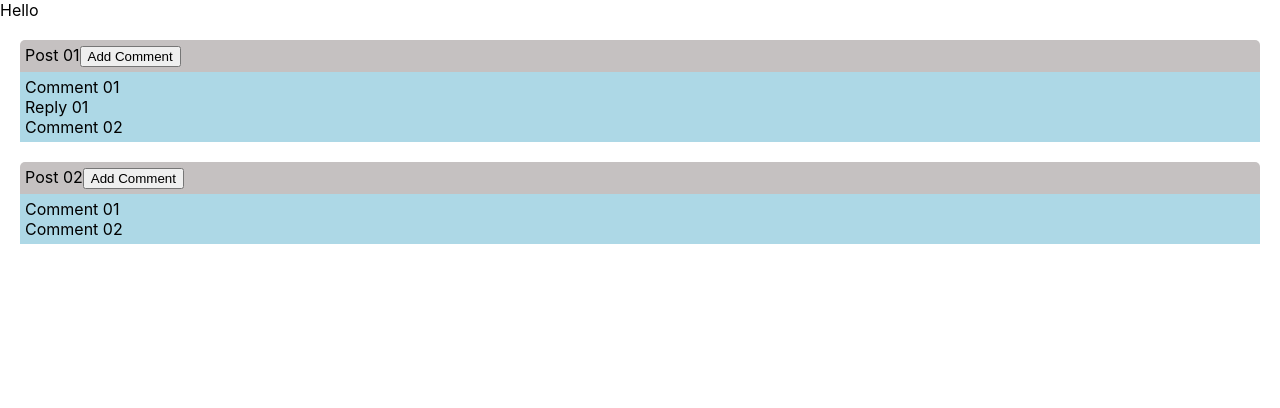
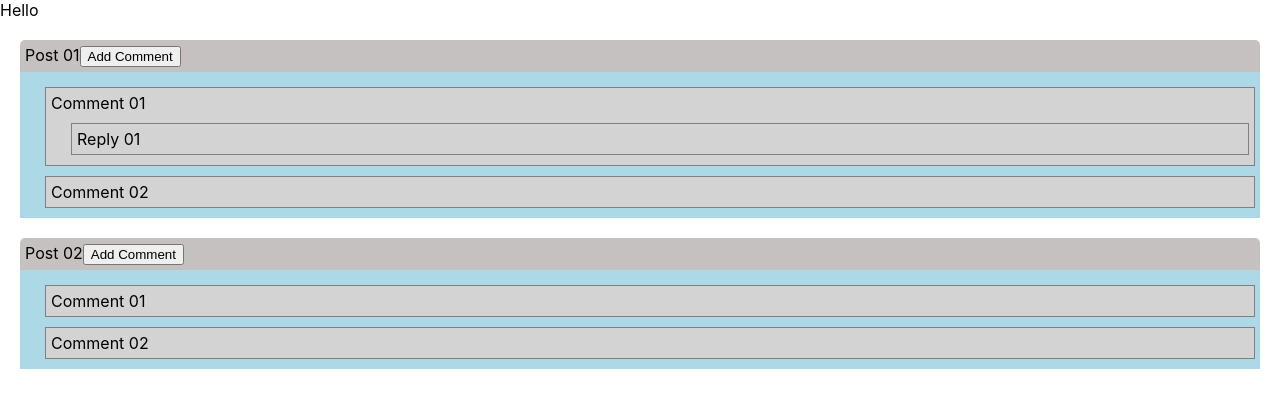
Before and after one commit to sanchit0496/reactjs-machine-coding-challenges, a React (Create React App) app in the folder nested-comments/: page / in a window 1280 px wide. Shown: the top 408 px of the page. Built offline with nearby package versions, Linux system fonts and the light colour scheme.

Commit message:
have added the css

```diff
--- a/nested-comments/src/App.css
+++ b/nested-comments/src/App.css
@@ -14,3 +14,10 @@
   padding: 5px;
   background-color: lightblue;
 }
+.single-comment{
+  background-color: lightgray;
+  border: 1px solid gray;
+  padding: 5px;
+  margin-top: 10px;
+  margin-bottom: 5px;
+}
--- a/nested-comments/src/App.js
+++ b/nested-comments/src/App.js
@@ -84,7 +84,7 @@ function App() {
     return (
       <div>
         {comments.map((comment) => {
-          return <div key={comment.id}>
+          return <div key={comment.id} className = 'single-comment' style = {{marginLeft: '20px'}}>
             {comment.commentData}
             {comment?.comments?.length > 0 && renderAllComments(comment.comments)}
             </div>;
```
